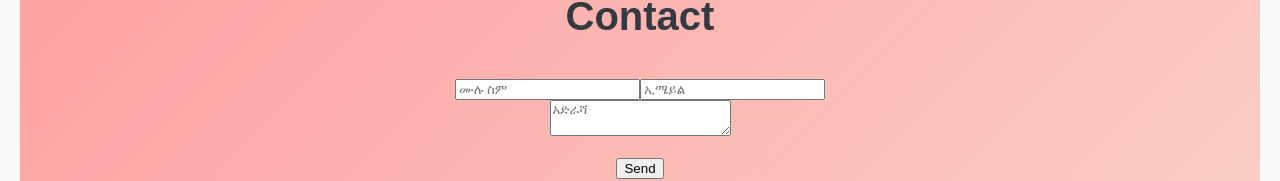
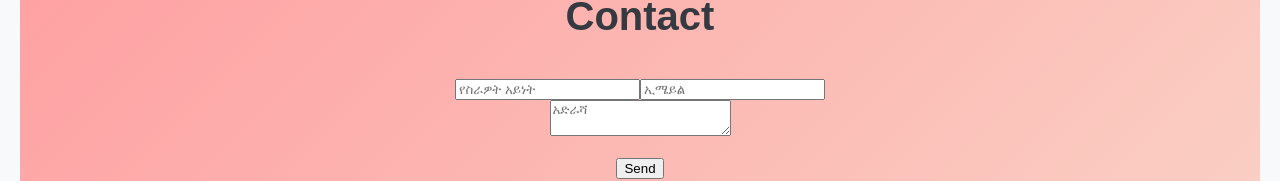
Before and after one commit to elcotech/Flexible, a React (Create React App) app: page / in a window 1280 px wide. Shown: the part 2813-2994 px from the top of the page. Built offline with nearby package versions, Linux system fonts and the light colour scheme.

Commit message:
Update submodules

```diff
--- a/src/App.js
+++ b/src/App.js
@@ -114,7 +114,7 @@ function App() {
           <p>ዋጋ <h1>10,000 ብር  </h1> free unlimited hosting</p>
           <h2>{content.contact}</h2>
           <form className="contact-form" onSubmit={sendEmail}>
-            <input type="text" name="user_name" placeholder="ሙሉ ስም" required />
+            <input type="text" name="user_name" placeholder="የስራዎት አይነት" required />
             <input type="email" name="user_email" placeholder="ኢሜይል" /><br />
             <textarea name="message" placeholder="አድራሻ" required></textarea><br /><br />
             <button type="submit">Send</button>
```
